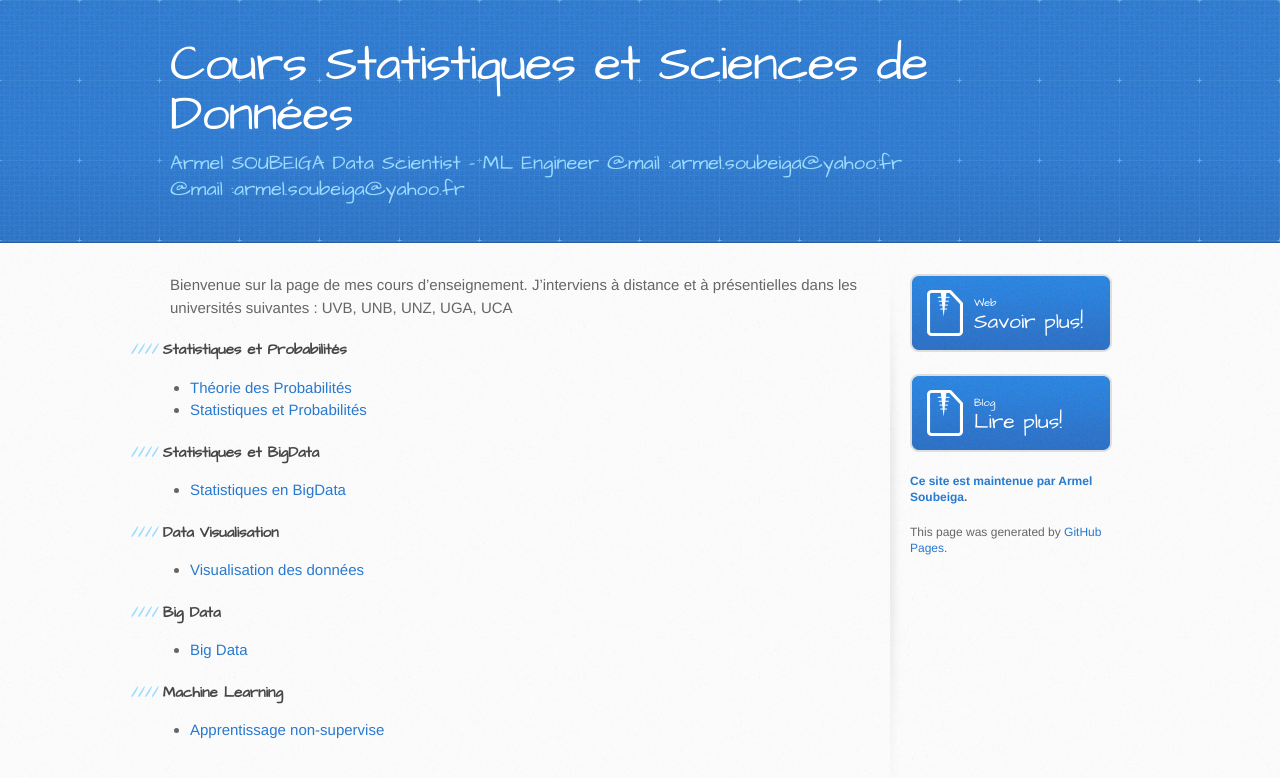
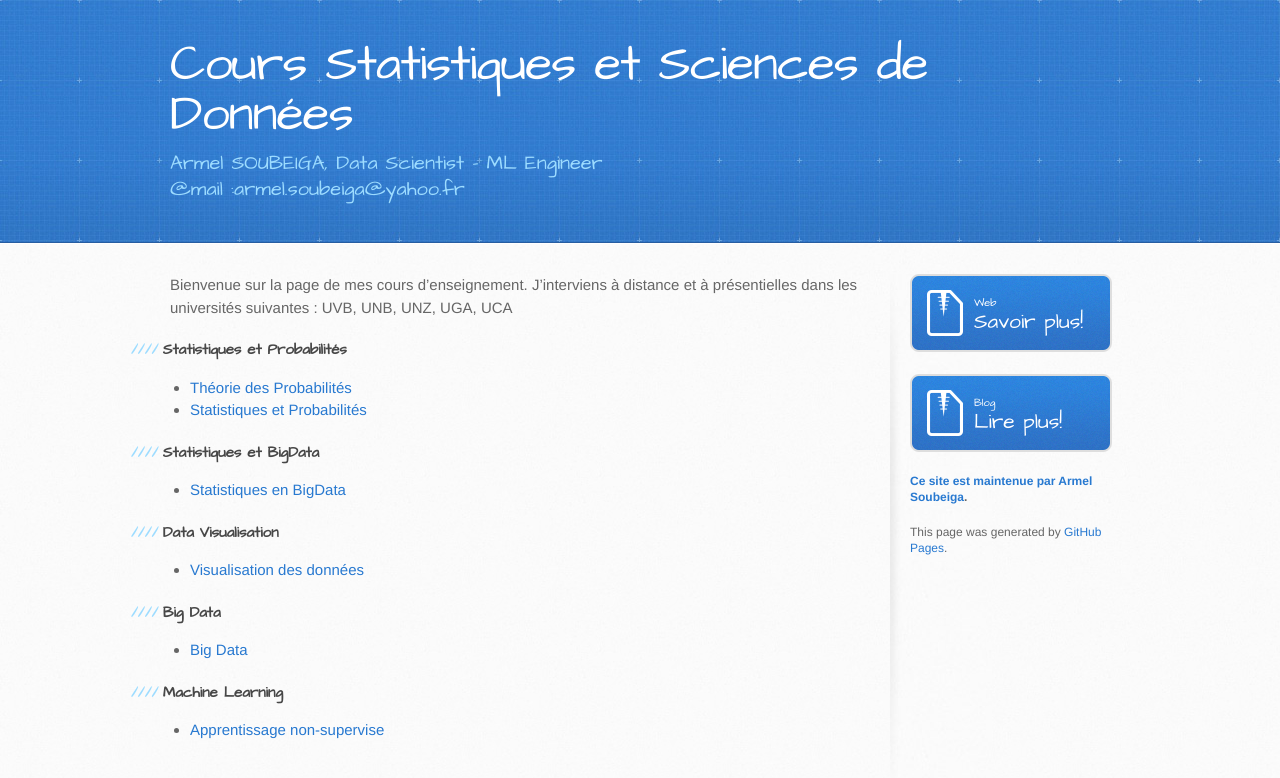
Before and after one commit to armelsoubeiga/Cours, a Jekyll site: the page built from index.md, in a window 1280 px wide. Shown: the top 778 px of the page. Built offline with Jekyll 4.4.1, drawn with Linux system fonts in a browser that asks for light colours.

Commit message:
Update _config.yml

```diff
--- a/_config.yml
+++ b/_config.yml
@@ -1,9 +1,8 @@
 name: Cours Statistiques et Sciences de Données
 title:
 description: >
-            Armel SOUBEIGA
+            Armel SOUBEIGA,
             Data Scientist - ML Engineer
-            @mail :armel.soubeiga@yahoo.fr
 show_downloads: false
 theme: jekyll-theme-cayman
 gems:
```
